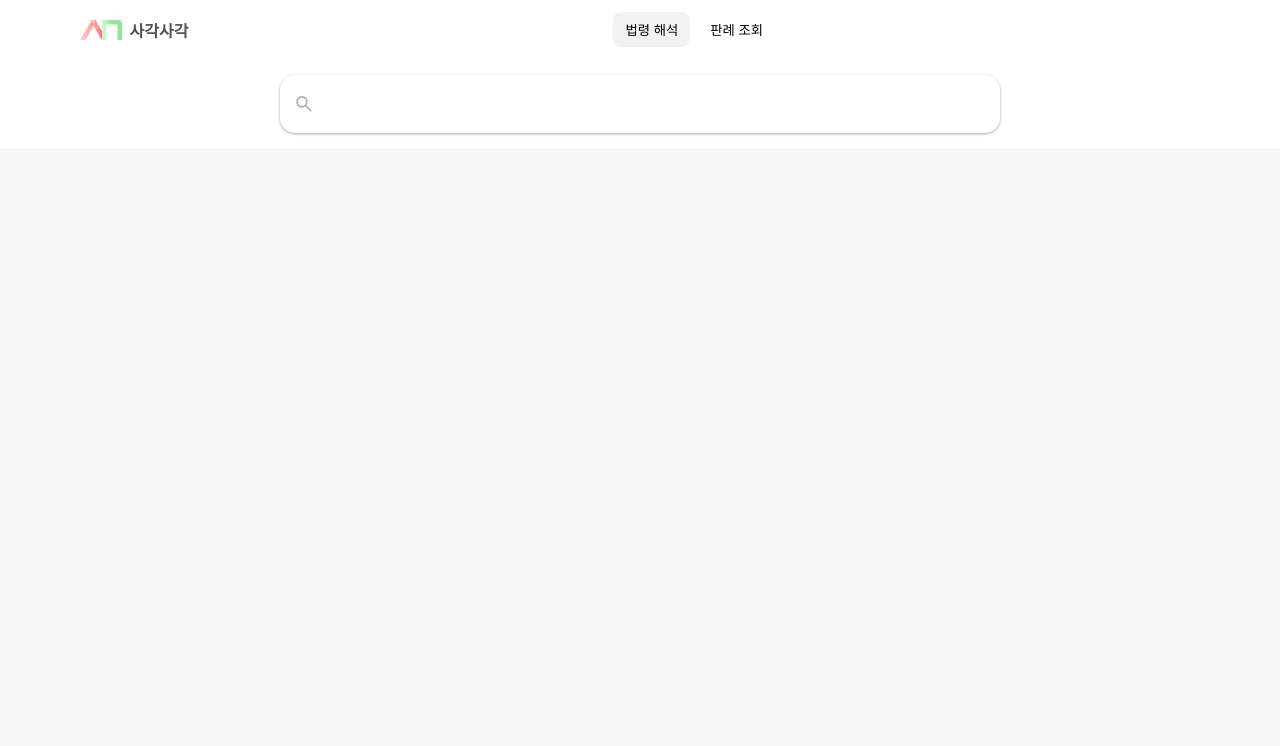
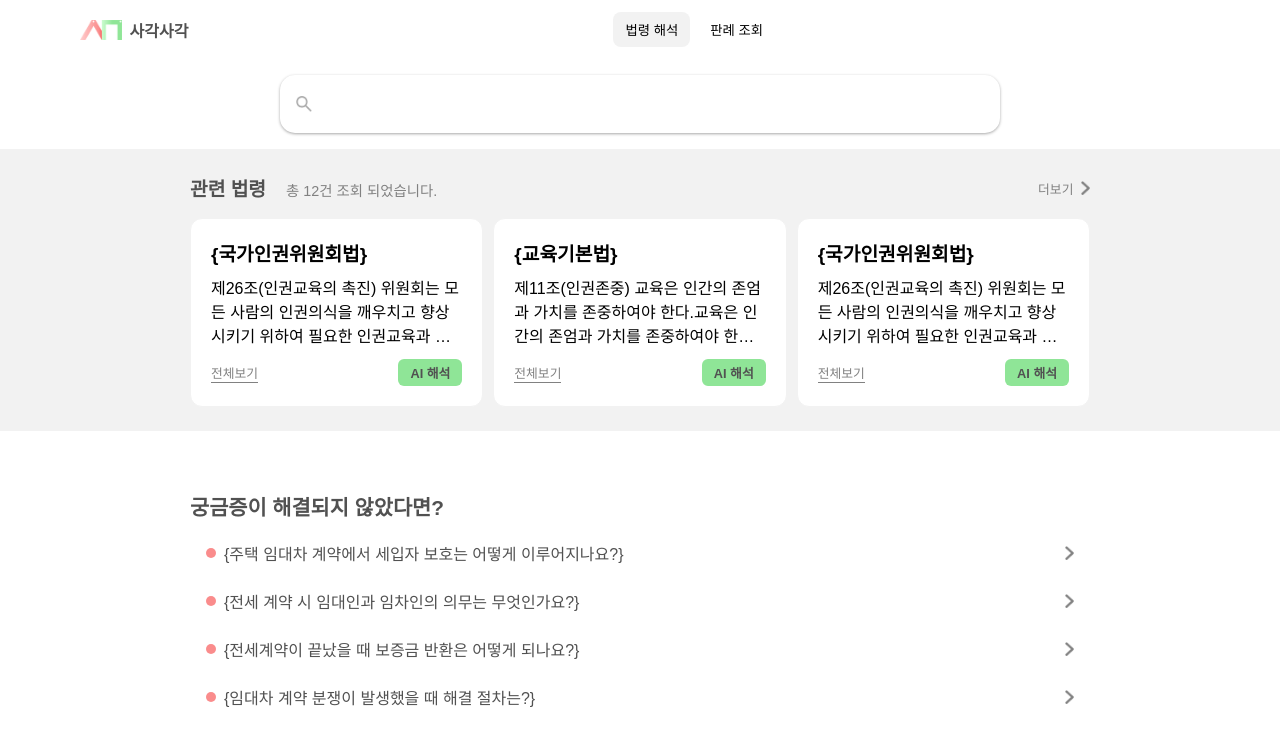
Before and after one commit to worunton/WorkRunThon-Frontend, a React (Vite) app: page /search in a window 1280 px wide. Shown: the top 746 px of the page. Built offline with nearby package versions, Linux system fonts and the light colour scheme; a web font is replaced by a local one.

Commit message:
feat: 추가 질문 UI 구현

```diff
--- a/src/components/searchBar/ResultSearchBar.jsx
+++ b/src/components/searchBar/ResultSearchBar.jsx
@@ -14,6 +14,10 @@ export default function ResultSearchBar() {
   useEffect(() => {
     inputRef.current?.focus();
   }, []);
+
+  useEffect(() => {
+    setValue(initial);
+  }, [initial]);
 
   const submit = () => {
     const q = value.trim();
--- /dev/null
+++ b/src/data/questionsList.mock.js
@@ -0,0 +1,14 @@
+export const questionList = [
+  {
+    question: "주택 임대차 계약에서 세입자 보호는 어떻게 이루어지나요?",
+  },
+  {
+    question: "전세 계약 시 임대인과 임차인의 의무는 무엇인가요?",
+  },
+  {
+    question: "전세계약이 끝났을 때 보증금 반환은 어떻게 되나요?",
+  },
+  {
+    question: "임대차 계약 분쟁이 발생했을 때 해결 절차는?",
+  },
+];
--- a/src/pages/SearchResult.jsx
+++ b/src/pages/SearchResult.jsx
@@ -1,8 +1,17 @@
+import { useNavigate, useLocation } from "react-router-dom";
+import data from "@/data/relatedLaws.mock.json";
+import { questionList } from "@/data/questionsList.mock";
+import RelatedLawCard from "@/components/relatedLaw/RelatedLawCard";
 import NavBar from "@/components/NavBar";
 import ResultSearchBar from "@/components/searchBar/ResultSearchBar";
 import styles from "./SearchResult.module.css";
 
 export default function SearchResult() {
+  const nav = useNavigate();
+  const { search } = useLocation();
+
+  const preview = data.slice(0, 3);
+
   return (
     <div className={styles.page}>
       <NavBar />
@@ -11,7 +20,63 @@ export default function SearchResult() {
         <ResultSearchBar />
       </div>
 
-      <main className={styles.content}></main>
+      <main className={styles.content}>
+        <div className={styles.lawWrapper}>
+          <section className={styles.laws}>
+            <div className={styles.header}>
+              <h2 className={styles.title}>
+                관련 법령
+                <span className={styles.count}>
+                  총 {data.length}건 조회 되었습니다.
+                </span>
+              </h2>
+
+              {data.length > 3 && (
+                <button
+                  className={styles.moreBtn}
+                  onClick={() => nav(`/search/related-laws${search}`)}
+                >
+                  더보기
+                  <img
+                    src="/images/arrow_right_icon.png"
+                    alt="더보기 아이콘"
+                    className={styles.moreIcon}
+                  />
+                </button>
+              )}
+            </div>
+
+            <div className={styles.cards}>
+              {preview.map((item) => (
+                <RelatedLawCard key={item.id} item={item} />
+              ))}
+            </div>
+          </section>
+        </div>
+
+        <div className={styles.questionWrapper}>
+          <h2 className={styles.qTitle}>궁금증이 해결되지 않았다면?</h2>
+          <div className={styles.questions}>
+            {questionList.map((q, index) => (
+              <div
+                type="button"
+                key={index}
+                className={styles.question}
+                onClick={() => nav(`/search?query=${q.question}`)}
+                title={q.question}
+              >
+                <div className={styles.dot} />
+                <span className={styles.qText}>{`{${q.question}}`}</span>
+                <img
+                  src="/images/arrow_right_icon.png"
+                  alt="화살표 아이콘"
+                  className={styles.searchBtn}
+                />
+              </div>
+            ))}
+          </div>
+        </div>
+      </main>
     </div>
   );
 }
--- a/src/pages/SearchResult.module.css
+++ b/src/pages/SearchResult.module.css
@@ -1,8 +1,3 @@
-.page {
-  min-height: 100vh;
-  background: #f7f7f7;
-}
-
 .topSearch {
   padding: 16px;
   background: var(--color-white);
@@ -11,6 +6,93 @@
   justify-content: center;
 }
 
-.content {
-  padding: 24px 16px 48px;
+.lawWrapper {
+  background: var(--color-3);
 }
+
+.laws {
+  padding: 24px 0;
+  max-width: 900px;
+  margin: 0 auto;
+}
+
+.header {
+  display: flex;
+  align-items: center;
+  margin-bottom: 16px;
+}
+
+.title {
+  font-size: 1.2rem;
+  font-weight: 600;
+  color: var(--color-4);
+}
+
+.count {
+  font-weight: 400;
+  font-size: 0.9rem;
+  color: var(--color-2);
+  margin-left: 20px;
+}
+
+.moreBtn {
+  font-size: 0.8rem;
+  color: var(--color-2);
+  display: flex;
+  align-items: center;
+  gap: 8px;
+  margin-left: auto;
+}
+.moreBtn img {
+  height: 14px;
+}
+
+.cards {
+  margin-top: 16px;
+  display: grid;
+  grid-template-columns: 1fr 1fr 1fr;
+  gap: 10px;
+}
+
+.questionWrapper {
+  max-width: 900px;
+  margin: 60px auto;
+}
+
+.qTitle {
+  font-size: 1.3rem;
+  font-weight: 600;
+  color: var(--color-4);
+  margin-bottom: 20px;
+}
+
+.questions {
+  display: flex;
+  flex-direction: column;
+  gap: 24px;
+}
+
+.question {
+  padding: 0 16px;
+  display: flex;
+  justify-content: center;
+  align-items: center;
+  cursor: pointer;
+}
+
+.qText {
+  color: var(--color-4);
+}
+
+.dot {
+  background-color: var(--main-red);
+  width: 10px;
+  height: 10px;
+  border-radius: 50%;
+  margin-right: 8px;
+}
+
+.searchBtn {
+  margin-left: auto;
+  height: 14px;
+}
```
Also changed, not shown: public/images/arrow_right_icon.png (added).
